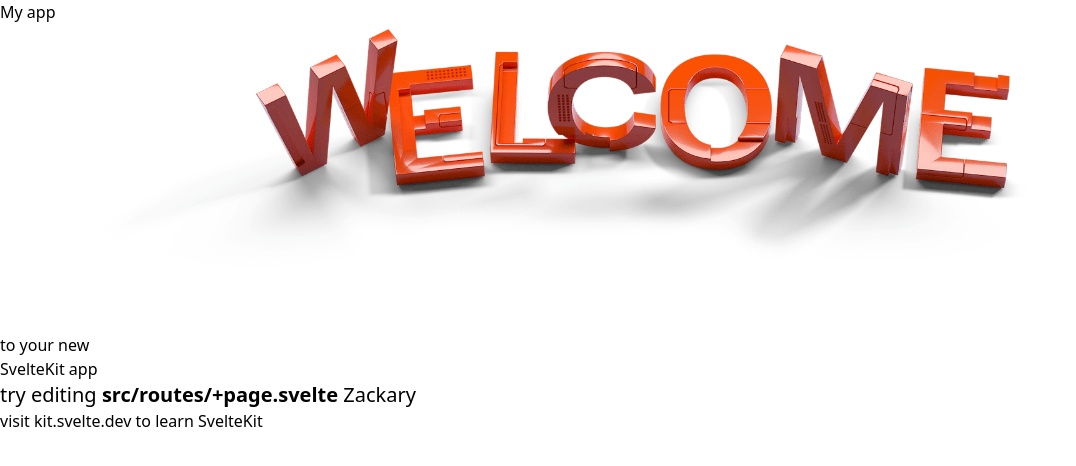
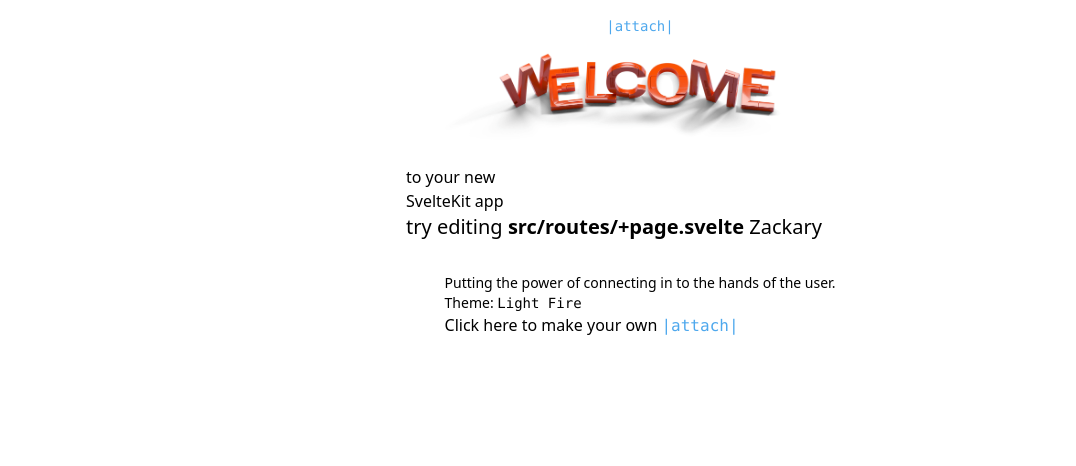
Before and after one commit to ZackarySantana/attach2, a SvelteKit app: page / in a window 1280 px wide. Shown: the top 466 px of the page, without its empty margins (0-1076 px from the left). Built offline with nearby package versions, Linux system fonts and the light colour scheme.

Commit message:
Add theme system

```diff
--- a/src/routes/+layout.svelte
+++ b/src/routes/+layout.svelte
@@ -2,16 +2,30 @@
 	import '../app.postcss';
 </script>
 
-<div>
-	<header>
-		<h1>My app</h1>
+<div class="light-fire max-w-[500px] mx-auto">
+	<header class="flex justify-center items-center py-4">
+		<a
+			href="https://github.com/ZackarySantana/Attach2"
+			target="_blank"
+			class="text-attach-accent font-mono text-sm"
+		>
+			|attach|
+		</a>
 	</header>
 
-	<main>
+	<main class="px-4">
 		<slot />
 	</main>
 
-	<footer>
-		<p>visit <a href="https://kit.svelte.dev">kit.svelte.dev</a> to learn SvelteKit</p>
+	<footer class="px-5 sm:px-10 flex justify-center items-center py-8">
+		<a href="https://github.com/ZackarySantana/Attach2" target="_blank">
+			<p class="text-sm">
+				Putting the power of connecting in to the hands of the user. <br />
+				Theme: <code>Light Fire</code>
+			</p>
+			<h3>
+				Click here to make your own <span class="text-attach-accent font-mono">|attach|</span>
+			</h3>
+		</a>
 	</footer>
 </div>
--- a/tailwind.config.cjs
+++ b/tailwind.config.cjs
@@ -1,12 +1,68 @@
+const plugin = require('tailwindcss/plugin');
+
+const themes = ['light-fire'];
+
 /** @type {import('tailwindcss').Config}*/
 const config = {
 	content: ['./src/**/*.{html,js,svelte,ts}'],
 
 	theme: {
-		extend: {}
+		extend: {
+			colors: {
+				'attach-accent': '#4ea8ed',
+				'light-fire': {
+					'text-primary': '#000000',
+					'text-secondary': '#ffffff',
+					'text-chip': '#ffffff',
+					bg: '#ffffff',
+					'bg-primary': '#f3f4f6',
+					'bg-secondary': '#d04952',
+					'bg-chip': '#d04952',
+					accent: '#f3f4f6'
+				}
+			}
+		}
 	},
 
-	plugins: []
+	plugins: [
+		plugin(function ({ addUtilities, theme }) {
+			themes.forEach((t) => {
+				addUtilities({
+					[`.${t} .text-primary`]: {
+						color: theme(`colors.${t}.text-primary`)
+					},
+					[`.${t} .text-secondary`]: {
+						color: theme(`colors.${t}.text-secondary`)
+					},
+					[`.${t} .text-chip`]: {
+						color: theme(`colors.${t}.text-chip`)
+					},
+					[`.${t} .fade-line`]: {
+						maskImage: `linear-gradient(90deg, currentColor 75%, transparent 90%)`
+					},
+					[`body:has(.${t})`]: {
+						backgroundColor: theme(`colors.${t}.bg`),
+						color: theme(`colors.${t}.text-primary`)
+					},
+					[`.${t} .bg`]: {
+						backgroundColor: theme(`colors.${t}.bg`)
+					},
+					[`.${t} .bg-primary`]: {
+						backgroundColor: theme(`colors.${t}.bg-primary`)
+					},
+					[`.${t} .bg-secondary`]: {
+						backgroundColor: theme(`colors.${t}.bg-secondary`)
+					},
+					[`.${t} .bg-chip`]: {
+						backgroundColor: theme(`colors.${t}.bg-chip`)
+					},
+					[`.${t} .accent`]: {
+						fill: theme(`colors.${t}.accent`)
+					}
+				});
+			});
+		})
+	]
 };
 
 module.exports = config;
```
